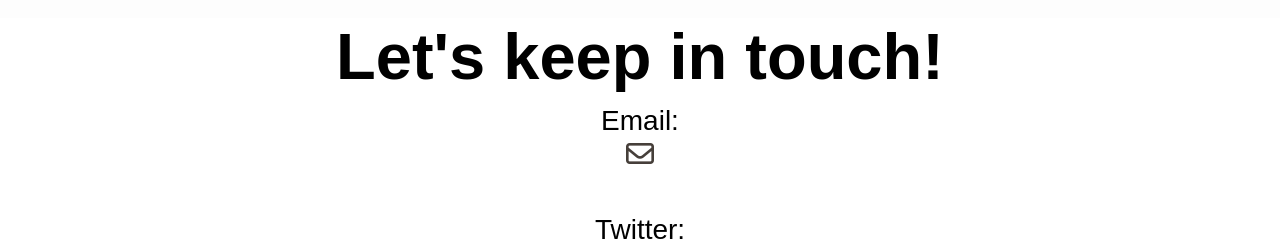
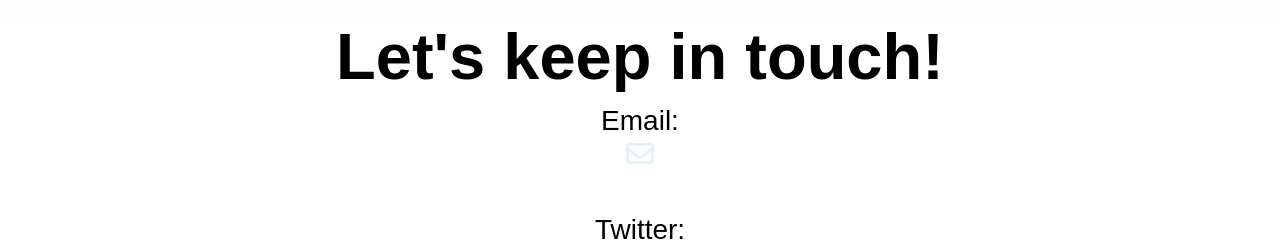
Before and after one commit to brewhi/portfolio-project, a plain HTML site: page contact.html in a window 1280 px wide. In both pictures the pointer is over the link 640 px from the left and 231 px from the top of the page. Shown: the part 77-322 px from the top of the page. Drawn offline with nearby package versions, Linux system fonts and the light colour scheme.

Commit message:
container link hover styling

```diff
--- a/css/style.css
+++ b/css/style.css
@@ -163,6 +163,11 @@ img {
   color: #463f3a;
 }
 
+#contact-link:hover {
+  transition: all 300ms ease-in-out;
+  color: #e3f1f3;
+}
+
 .contact-container {
   text-align: center;
   font-size: 96px;
```
